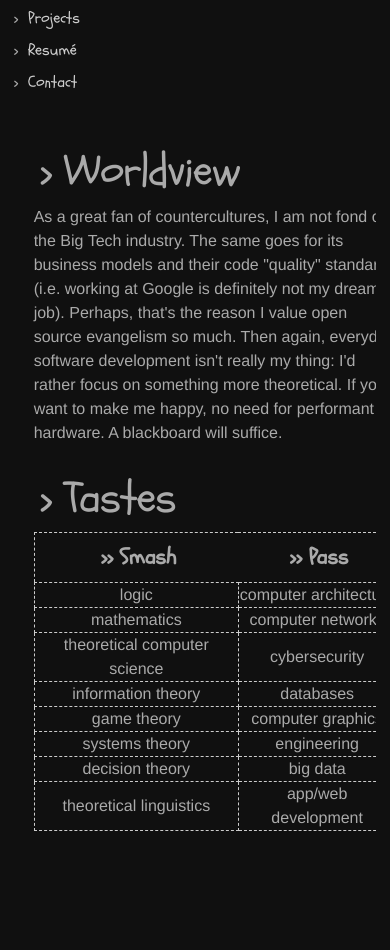
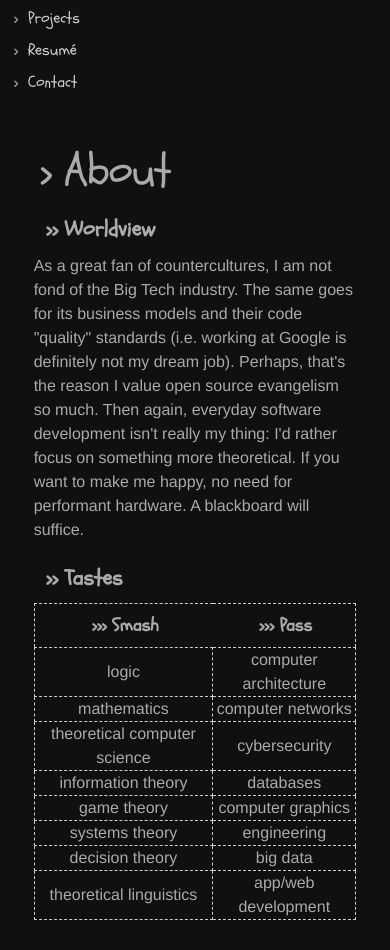
Before and after one commit to foxyseta/foxyseta.github.io, a plain HTML site: page docs/about/index.html in a window 390 px wide. Shown: the part 580-1530 px from the top of the page. Before the commit the page ends 1411 px from the top, so only its background shows below. Drawn offline with Linux system fonts and the light colour scheme; a web font is replaced by a local one.

Commit message:
Fix mobile text overflow

```diff
--- a/docs/about/index.html
+++ b/docs/about/index.html
@@ -32,7 +32,8 @@
           </ul>
         </aside>
         <section id="main-content">
-          <h1>Worldview</h1>
+          <h1>About</h1>
+          <h2>Worldview</h2>
           <p>
             As a great fan of countercultures, I am not fond of the Big Tech industry.
             The same goes for its business models and their code "quality" standards
@@ -42,12 +43,12 @@
             more theoretical. If you want to make me happy, no need for performant
             hardware. A blackboard will suffice.
           </p>
-          <h1>Tastes</h1>
+          <h2>Tastes</h2>
           <table>
             <thead>
               <tr>
-                <th><h2>Smash</h2></th>
-                <th><h2>Pass</h2></th>
+                <th><h3>Smash</h3></th>
+                <th><h3>Pass</h3></th>
               </tr>
             </thead>
             <tbody>
--- a/docs/assets/css/style.css
+++ b/docs/assets/css/style.css
@@ -70,14 +70,17 @@ header h2 {
 
 #content-wrapper {
   padding-top: 30px;
+  padding-bottom: 30px;
   border-top: dashed 1px #fff;
+  height: 100%;
+  width: 100%;
 }
 
 #main-content {
-  float: left;
-  width: 690px;
-  margin-left: 20px;
-  margin-right: 20px;
+  overflow: hidden;
+  max-width: 100%;
+  padding-left: 20px;
+  padding-right: 20px;
 }
 
 #main-content img {
@@ -103,7 +106,6 @@ aside#sidebar {
   font-family: Schoolbell, 'Helvetica Neue', Helvetica, Arial, serif;
   float: left;
   padding: 0 20px 0 20px;
-  margin-right: 20px;
   line-height: 2.0;
   border-right: dashed 1px #aaa;
 }
@@ -213,6 +215,7 @@ form {
 /* GENERAL ELEMENT TYPE STYLES */
 
 #main-content h1 {
+  width: 80%;
   margin-top: 0;
   margin-bottom: 0;
   font-family: Schoolbell, 'Helvetica Neue', Helvetica, Arial, serif;
@@ -244,7 +247,7 @@ form {
 }
 
 #main-content h3 {
-  margin-top: 24px;
+  margin-top: 8px;
   margin-bottom: 8px;
   font-family: Schoolbell, 'Helvetica Neue', Helvetica, Arial, serif;
   font-size: 18px;
@@ -446,7 +449,6 @@ footer a:hover {
     display: inline;
     font-size: 13px;
   }
-  #main-content,
   aside#sidebar {
     float: none;
     width: 100% ! important;
```
Also changed, not shown: docs/contact/index.html (added, +40 -0 lines).
